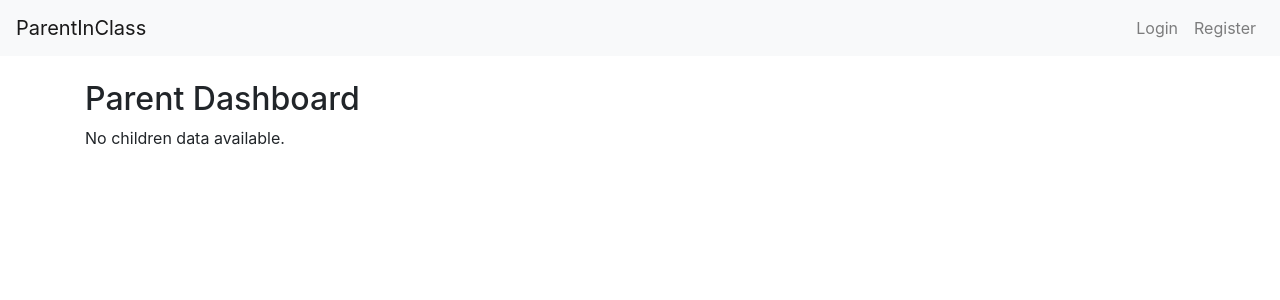
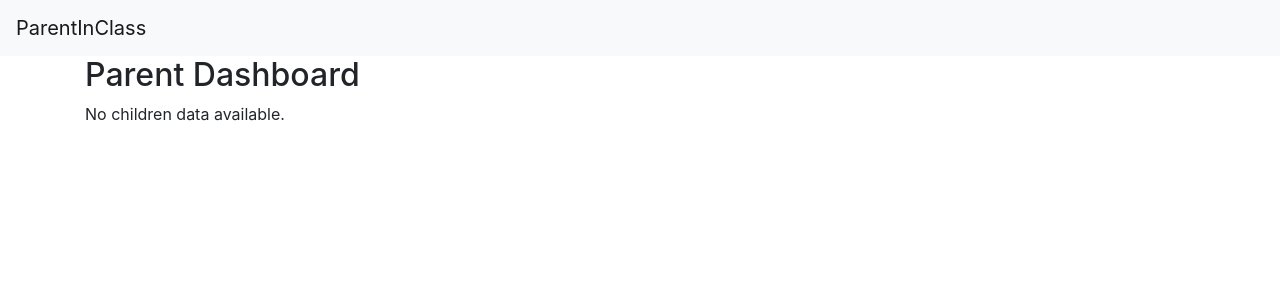
Before and after one commit to sanipop/ParentInClass, a Flask app: template app/templates/parent_dashboard.html in a window 1280 px wide. Shown: the top 300 px of the page. Run offline with Flask 3, Linux system fonts and the light colour scheme; the template is opened without the code that fills it, so the values that code supplies are empty; some libraries are stand-ins or nearby versions.

Commit message:
Update base.html
updated function for Base of all the fundamentals pages

```diff
--- a/app/templates/base.html
+++ b/app/templates/base.html
@@ -1,57 +1,17 @@
-<!DOCTYPE html>
+<!doctype html>
 <html lang="en">
 <head>
-    <meta charset="UTF-8">
-    <meta name="viewport" content="width=device-width, initial-scale=1.0">
+    <meta charset="utf-8">
+    <meta name="viewport" content="width=device-width, initial-scale=1, shrink-to-fit=no">
+    <link rel="stylesheet" href="https://stackpath.bootstrapcdn.com/bootstrap/4.3.1/css/bootstrap.min.css">
     <title>{% block title %}ParentInClass{% endblock %}</title>
-    <link rel="stylesheet" href="{{ url_for('static', filename='styles.css') }}">
-    <!-- You can add Bootstrap or other CSS frameworks if needed -->
-    <link rel="stylesheet" href="https://stackpath.bootstrapcdn.com/bootstrap/4.5.2/css/bootstrap.min.css">
 </head>
 <body>
     <nav class="navbar navbar-expand-lg navbar-light bg-light">
         <a class="navbar-brand" href="{{ url_for('main.index') }}">ParentInClass</a>
-        <button class="navbar-toggler" type="button" data-toggle="collapse" data-target="#navbarNav" aria-controls="navbarNav" aria-expanded="false" aria-label="Toggle navigation">
-            <span class="navbar-toggler-icon"></span>
-        </button>
-        <div class="collapse navbar-collapse" id="navbarNav">
-            <ul class="navbar-nav ml-auto">
-                {% if current_user.is_authenticated %}
-                    <li class="nav-item">
-                        <a class="nav-link" href="{{ url_for('main.dashboard') }}">Dashboard</a>
-                    </li>
-                    <li class="nav-item">
-                        <a class="nav-link" href="{{ url_for('main.logout') }}">Logout</a>
-                    </li>
-                {% else %}
-                    <li class="nav-item">
-                        <a class="nav-link" href="{{ url_for('main.login') }}">Login</a>
-                    </li>
-                    <li class="nav-item">
-                        <a class="nav-link" href="{{ url_for('main.register') }}">Register</a>
-                    </li>
-                {% endif %}
-            </ul>
-        </div>
     </nav>
-
-    <div class="container mt-4">
-        {% with messages = get_flashed_messages(with_categories=true) %}
-            {% if messages %}
-                {% for category, message in messages %}
-                    <div class="alert alert-{{ category }}">{{ message }}</div>
-                {% endfor %}
-            {% endif %}
-        {% endwith %}
+    <div class="container">
         {% block content %}{% endblock %}
     </div>
-
-    <!-- Optional JavaScript; choose one of the two! -->
-
-    <!-- Option 1: jQuery and Bootstrap Bundle (includes Popper) -->
-    <script src="https://code.jquery.com/jquery-3.5.1.slim.min.js"></script>
-    <script src="https://cdn.jsdelivr.net/npm/@popperjs/core@2.5.2/dist/umd/popper.min.js"></script>
-    <script src="https://stackpath.bootstrapcdn.com/bootstrap/4.5.2/js/bootstrap.min.js"></script>
-
 </body>
 </html>
```
